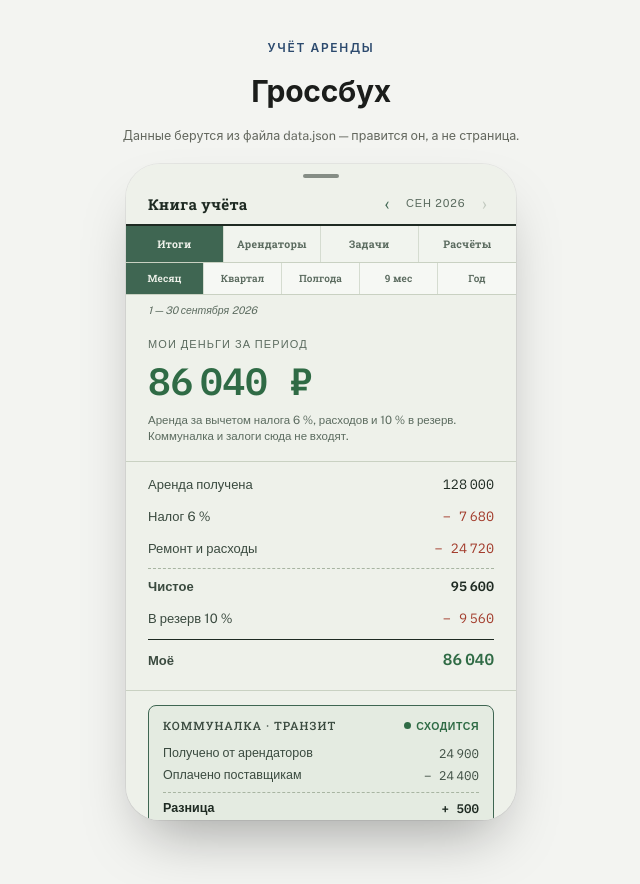
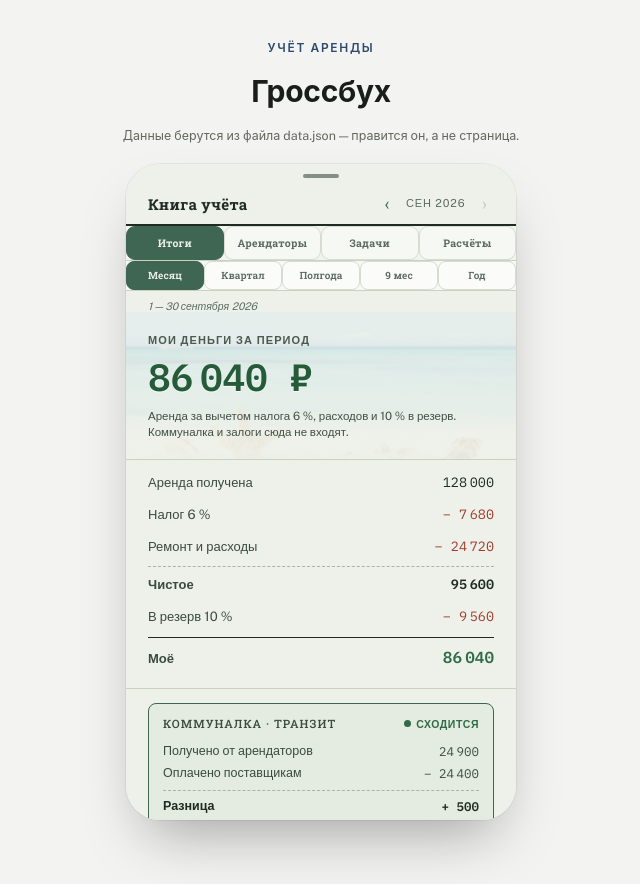
Before and after one commit to mironova-yulia/grossbuh, a plain HTML site: page index.html in a window 1280 px wide. Shown: the whole page, without its empty margins (319-959 px from the left). Drawn offline with nearby package versions, Linux system fonts and the light colour scheme.

Commit message:
Скруглённые кнопки и фото-подложка под главной цифрой

```diff
--- a/index.html
+++ b/index.html
@@ -50,22 +50,28 @@
   .arr:disabled{color:#C1C8BE; cursor:default;}
 
   /* ── главная цифра ── */
-  .hero{padding:22px 22px 16px; border-bottom:1px solid #C9D1C2;}
-  .hero-label{font-size:11px; text-transform:uppercase; letter-spacing:.1em; color:#5B6B5F; margin-bottom:6px;}
+  .hero{padding:22px 22px 18px; border-bottom:1px solid #C9D1C2;
+        position:relative; overflow:hidden; isolation:isolate;}
+  .hero::before{content:""; position:absolute; inset:0; z-index:-1;
+        background:url("bg.jpg") center 62% / cover no-repeat; opacity:.30;}
+  .hero::after{content:""; position:absolute; inset:0; z-index:-1;
+        background:linear-gradient(180deg, rgba(238,241,234,.62) 0%, rgba(238,241,234,.34) 45%, rgba(238,241,234,.86) 100%);}
+  .hero-label{font-size:11px; text-transform:uppercase; letter-spacing:.1em; color:#4A5A4E;
+              margin-bottom:6px; position:relative; font-weight:600;}
   .hero-value{font-family:'IBM Plex Mono',ui-monospace,monospace; font-weight:600; font-size:38px;
-              letter-spacing:-.01em; color:#2F6B45;}
-  .hero-hint{font-size:11.5px; color:#5B6B5F; margin-top:7px; line-height:1.45;}
+              letter-spacing:-.01em; color:#255B39; position:relative;
+              text-shadow:0 1px 0 rgba(255,255,255,.75);}
+  .hero-hint{font-size:11.5px; color:#3F4F44; margin-top:7px; line-height:1.45; position:relative;}
 
   /* ── раскладка ── */
   .tabs{display:grid; grid-template-columns:repeat(5,1fr); gap:0; padding:0;
         border-bottom:1px solid #C9D1C2; background:#F6F8F4;}
-  .tab{padding:9px 1px; font-size:10px; border:0; border-right:1px solid #D5DCD0; border-radius:0;
-       background:#F6F8F4; color:#5B6B5F; font-family:'Roboto Slab',Georgia,serif;
+  .tab{padding:7px 1px; font-size:10px; border:1px solid #D5DCD0; border-radius:8px;
+       background:#FBFCFA; color:#5B6B5F; font-family:'Roboto Slab',Georgia,serif;
        font-weight:600; letter-spacing:.01em; text-align:center;
-       cursor:pointer; transition:background .12s, color .12s;}
-  .tab:last-child{border-right:0;}
+       cursor:pointer; transition:background .12s, color .12s, border-color .12s;}
   .tab:hover{color:#3F6652;}
-  .tab.on{background:#3F6652; color:#EEF1EA;}
+  .tab.on{background:#3F6652; border-color:#3F6652; color:#EEF1EA;}
   .period{padding:9px 22px 0; font-size:10.5px; color:#5B6B5F; font-style:italic;}
 
   .calc{padding:6px 22px 14px; border-bottom:1px solid #C9D1C2;}
@@ -123,11 +129,11 @@
   .topbar{position:sticky; top:0; z-index:8; background:#EEF1EA;}
   .views{display:grid; grid-template-columns:repeat(4,1fr); gap:0; padding:0;
          border-bottom:1px solid #C9D1C2; background:#F1F4EE;}
-  .view-btn{padding:11px 1px; border:0; border-right:1px solid #D5DCD0; border-radius:0;
-            background:#F1F4EE; color:#5B6B5F; font-family:'Roboto Slab',Georgia,serif;
-            font-size:10.5px; font-weight:700; letter-spacing:.02em; text-align:center; cursor:pointer;}
-  .view-btn:last-child{border-right:0;}
-  .view-btn.on{background:#3F6652; color:#EEF1EA;}
+  .view-btn{padding:9px 1px; border:1px solid #D5DCD0; border-radius:9px;
+            background:#F6F8F4; color:#5B6B5F; font-family:'Roboto Slab',Georgia,serif;
+            font-size:10.5px; font-weight:700; letter-spacing:.02em; text-align:center; cursor:pointer;
+            transition:background .12s, color .12s, border-color .12s;}
+  .view-btn.on{background:#3F6652; border-color:#3F6652; color:#EEF1EA;}
 
   /* ── арендаторы ── */
   .ten-top{padding:16px 25px 8px;}
```
Also changed, not shown: bg.jpg (added).
